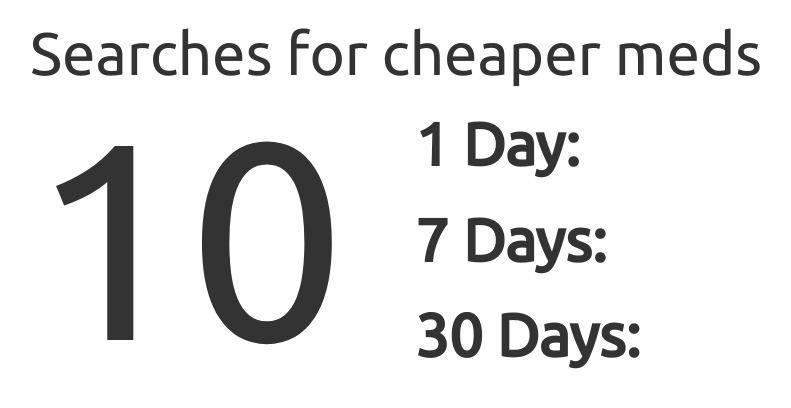
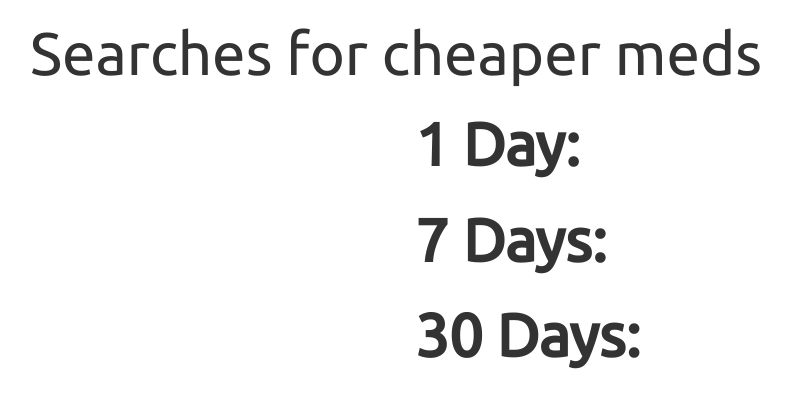
Before and after one commit to Code4SA/mpr-stats, a plain HTML site: page index.html in a window 1280 px wide. Shown: the whole page, without its empty margins (40-831 px from the left). Drawn offline with nearby package versions, Linux system fonts and the light colour scheme; no server answers.

Commit message:
Removed more dummy values

```diff
--- a/index.html
+++ b/index.html
@@ -47,7 +47,7 @@
             <h1 class="col-md-12">Searches for cheaper meds</h1>
         </div>
         <div>
-            <h1 id="bignumber" class="col-md-4 big">10</h1>
+            <h1 id="bignumber" class="col-md-4 big"></h1>
             <table class="col-md-5 results">
                 <tr><th>1 Day:</th><td id="day1"></td></tr>
                 <tr><th>7 Days:</th><td id="day7"></td></tr>
```
